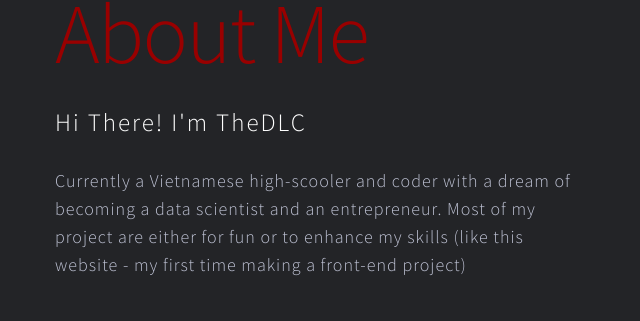
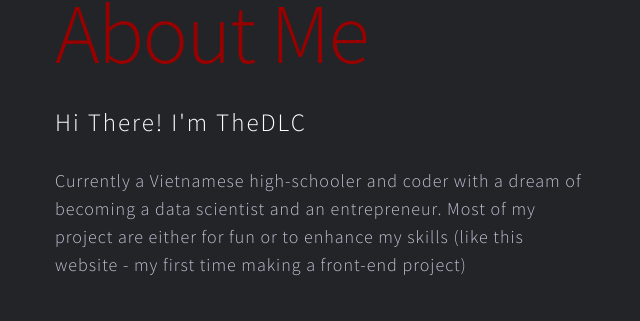
Before and after one commit to TheDLCrimson/thedlcrimson.github.io, a plain HTML site: page index.html in a window 1280 px wide. Shown: the part 1026-1347 px from the top of the page, 624-1264 px from the left. Drawn offline with Linux system fonts and the light colour scheme.

Commit message:
initial commit

```diff
--- a/index.html
+++ b/index.html
@@ -88,7 +88,7 @@
             <div class="info">
                 <h1>About Me</h1>
                 <h5>Hi there! I'm TheDLC </h5>
-                <p>Currently a Vietnamese high-scooler and coder with a dream of becoming a data scientist and an entrepreneur. Most of my project are either for fun or to enhance my skills (like this website - my first time making a front-end project)</p>
+                <p>Currently a Vietnamese high-schooler and coder with a dream of becoming a data scientist and an entrepreneur. Most of my project are either for fun or to enhance my skills (like this website - my first time making a front-end project)</p>
                 <p>For now I am still learning new languages like Python and React, you can check out my Github to see which languages and tools I use</p>
                 <p>Also, scoll down to see few of my projects 🥰</p>
             </div>
```
